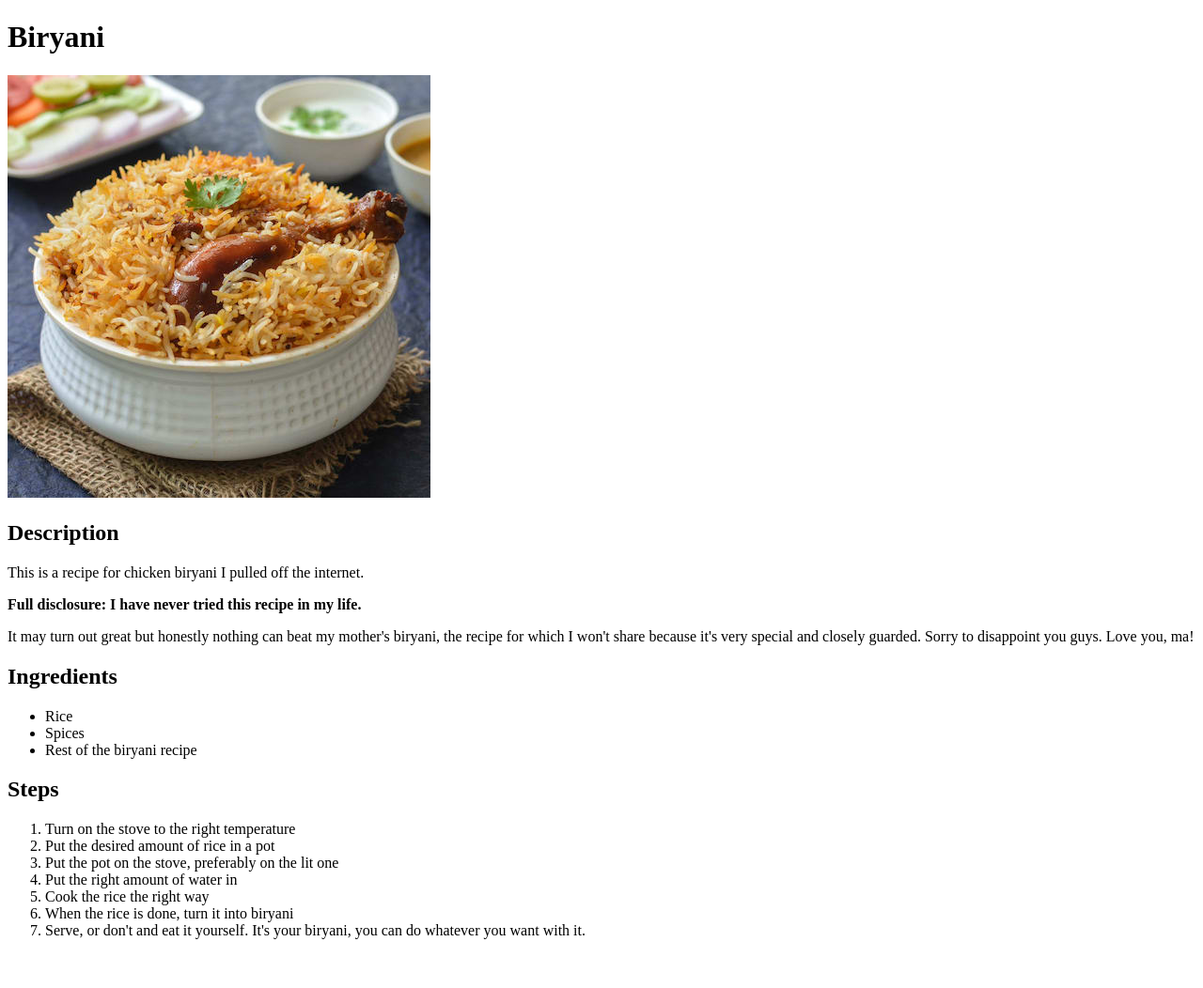
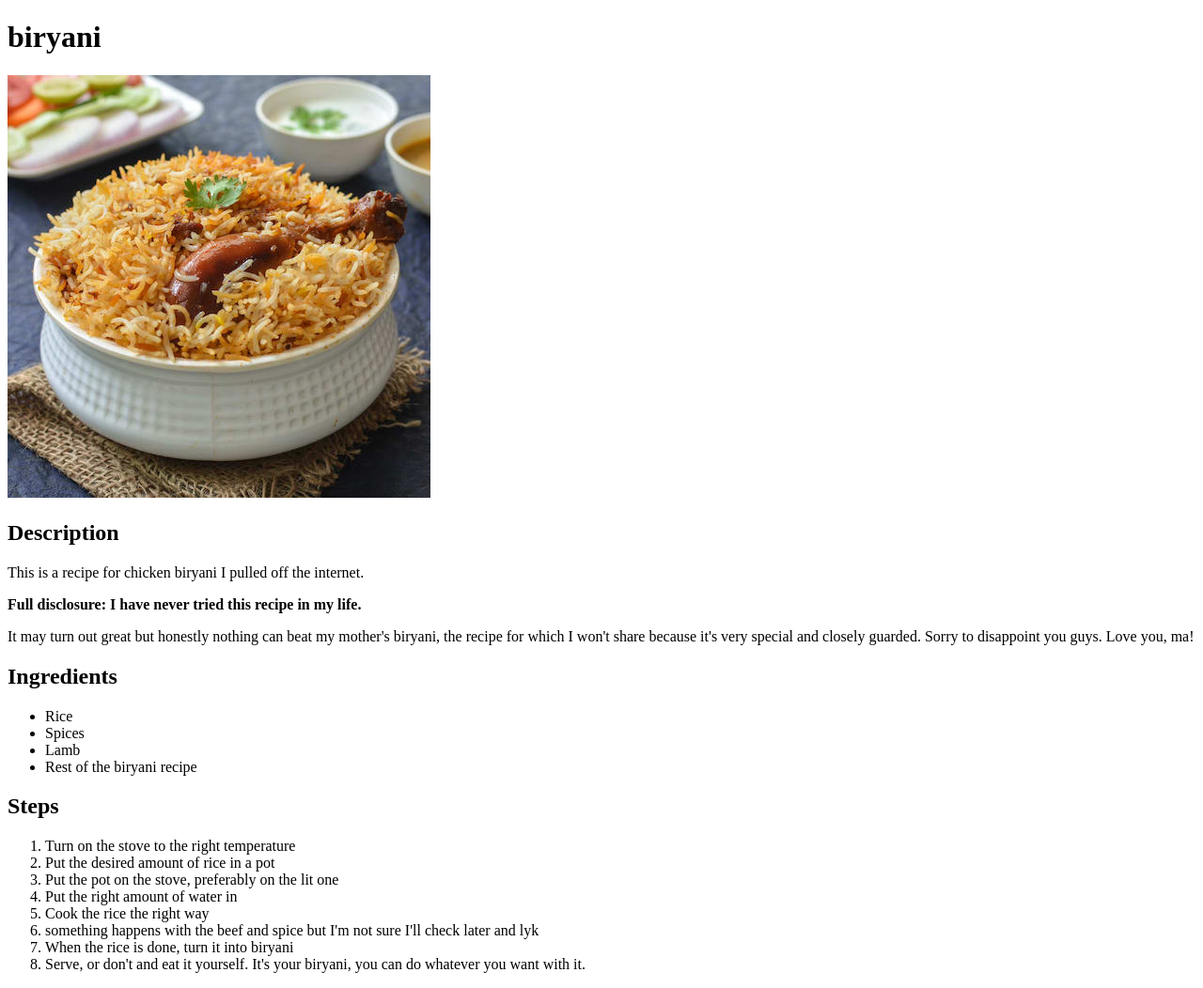
Before and after one commit to hanamin/mino-recipes, a plain HTML site: page recipes/biryani.html in a window 1280 px wide. Shown: the whole page at 94% size. Before the commit the page ends 1016 px from the top, so only its background shows below. Drawn offline with Linux system fonts and the light colour scheme.

Commit message:
Update biryani.html

```diff
--- a/recipes/biryani.html
+++ b/recipes/biryani.html
@@ -7,8 +7,8 @@
     <title>Biryani</title>
 </head>
 <body>
-    <h1>Biryani</h1>
-    <img src="../images/biryani.jpg" alt="Picture of delicious biryani">
+    <h1>biryani</h1>
+    <img src="../images/biryani.jpg" alt="picture of probably delicious biryani">
     <h2>Description</h2>
    <p>This is a recipe for chicken biryani I pulled off the internet.</p>
     <p><strong>Full disclosure: I have never tried this recipe in my life.</strong></p>
@@ -18,6 +18,7 @@
     <ul>
         <li>Rice</li>
         <li>Spices</li>
+        <li>Lamb</li>
         <li>Rest of the biryani recipe</li>
     </ul>
 
@@ -28,6 +29,7 @@
     <li>Put the pot on the stove, preferably on the lit one</li>
     <li>Put the right amount of water in</li>
     <li>Cook the rice the right way</li>
+        <li>something happens with the beef and spice but I'm not sure I'll check later and lyk</li>
     <li>When the rice is done, turn it into biryani</li>
     <li>Serve, or don't and eat it yourself.  It's your biryani, you can do whatever you want with it.</li>
     </ol>
```
